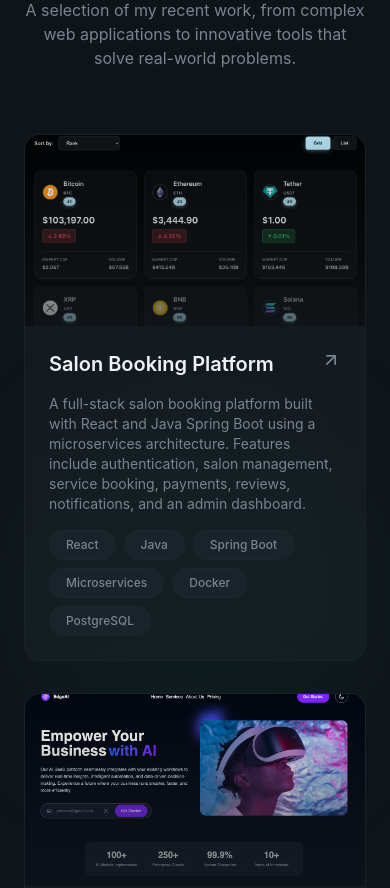
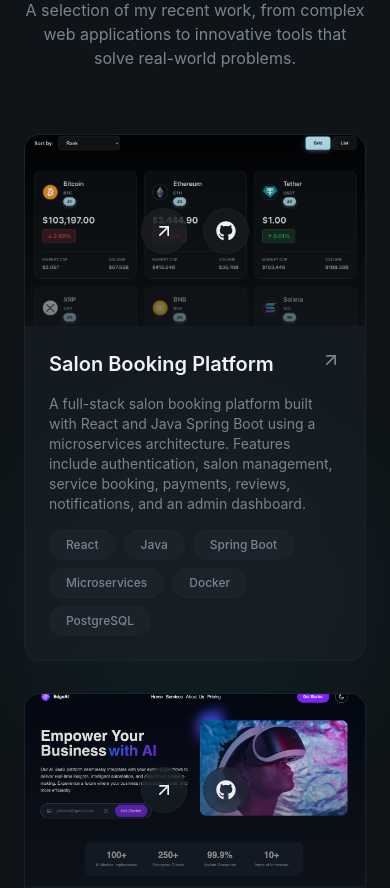
Before and after one commit to Dara79kh/my-portfolio, a React (Vite) app: page / in a window 390 px wide. Shown: the part 4400-5288 px from the top of the page. Built offline with nearby package versions, Linux system fonts and the light colour scheme.

Commit message:
Fixed Preoject Sections

```diff
--- a/src/sections/Projects.jsx
+++ b/src/sections/Projects.jsx
@@ -86,7 +86,7 @@ export const Projects = () => {
                 <img
                   src={project.image}
                   alt={project.title}
-                  className="w-full h-full object-cover transition-transform duration-700 group-hover:scale-110"
+                  className="w-full h-full object-cover transition-transform duration-700 md:group-hover:scale-110"
                 />
                 <div
                   className="absolute inset-0
@@ -94,7 +94,7 @@ export const Projects = () => {
                  to-transparent opacity-60"
                 />
                 {/* Overlay Links */}
-                <div className="absolute inset-0 flex items-center justify-center gap-4 opacity-0 group-hover:opacity-100 transition-opacity duration-300">
+                <div className="absolute inset-0 flex items-center justify-center gap-4 opacity-100 md:opacity-0 md:group-hover:opacity-100 transition-opacity duration-300">
                   <a
                     href={project.link}
                     className="p-3 rounded-full glass hover:bg-primary hover:text-primary-foreground transition-all"
```
